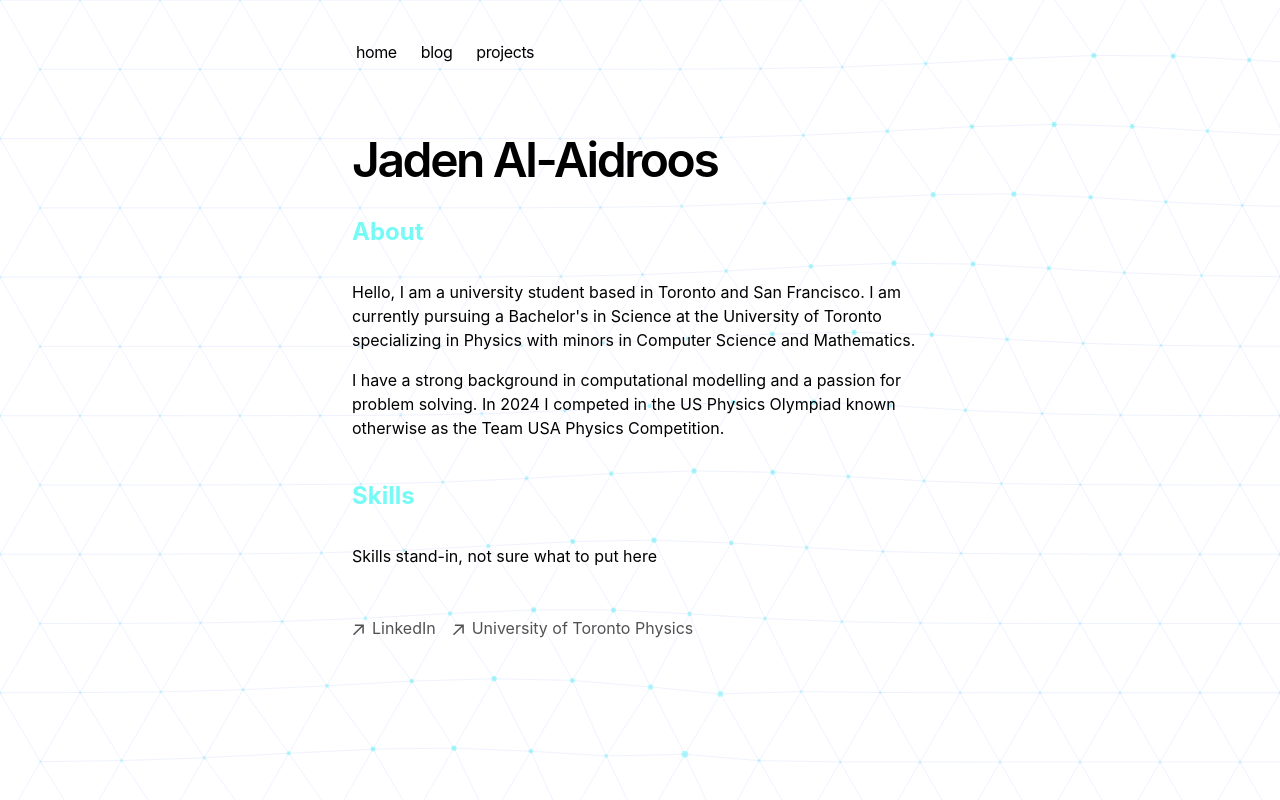
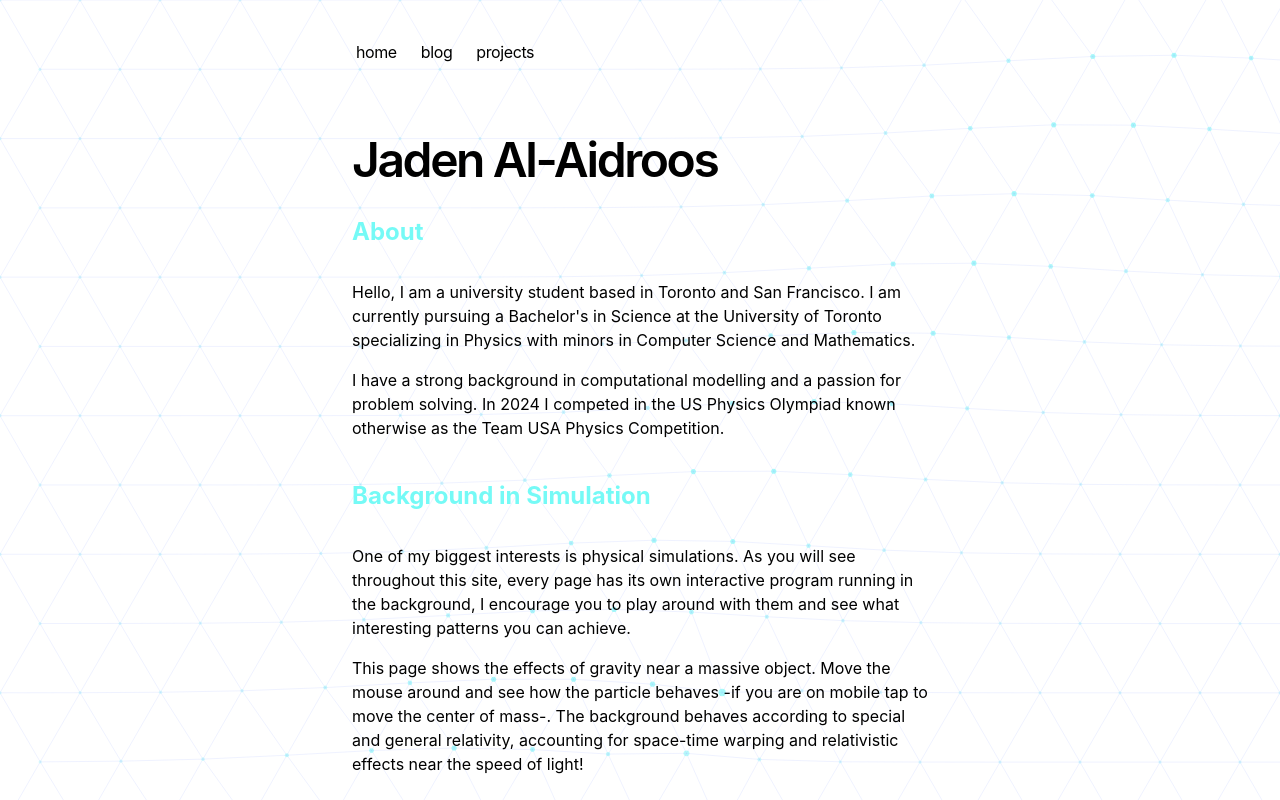
Before and after one commit to Jadenthealmighty/jaden-portfolio-v1, a Next.js app: page / in a window 1280 px wide. Shown: the top 800 px of the page. Built offline with nearby package versions, Linux system fonts and the light colour scheme.

Commit message:
Adding Text1

```diff
--- a/app/components/CubeBackground.tsx
+++ b/app/components/CubeBackground.tsx
@@ -73,7 +73,7 @@ type Vec3 = {
 
     function draw(time: number) {
 
-      const tempR = Math.min(1, Math.abs((mouse.current.y - centerY) / (centerY))) * 180;
+      const tempR = Math.min(1, Math.sqrt(Math.abs((mouse.current.y - centerY) / (centerY)))) * 180;
 
       if (mouse.current.x > 0) {
         lensF = Math.min((mouse.current.x - lensX)/(lensX), 1) * 600;
@@ -160,7 +160,7 @@ type Vec3 = {
         ctx.beginPath();
         const hue = newI;
         ctx.strokeStyle = `hsl(${hue}, 100%, ${brightness}%)`;
-        ctx.lineWidth = 6 * Math.min(Math.abs(newI - 240), Math.abs(-newI - 240)) / 360;
+        ctx.lineWidth = 6 * Math.min(Math.abs(newI - 240) % 360, Math.abs(-newI - 240) % 360) / 360;
         ctx.arc(lensX, lensY, tempR, (newI - 2.1) * piRatio, newI * piRatio);
         ctx.stroke();
     }
--- a/app/page.tsx
+++ b/app/page.tsx
@@ -16,7 +16,19 @@ export default function Page() {
         and a passion for problem solving. In 2024 I competed in the US Physics Olympiad known otherwise as the
         Team USA Physics Competition.
       </p>
-      <b />
+      <p className="mb-10"></p>
+      <h2 className= "mb-8 text-2xl font-bold text-[#75faf6]">
+        Background in Simulation
+      </h2>
+      <p className="mb-4">
+        One of my biggest interests is physical simulations. As you will see throughout this site, every page has its own
+        interactive program running in the background, I encourage you to play around with them and see what interesting patterns
+        you can achieve.  </p>
+        <p className="mb-4">
+        This page shows the effects of gravity near a massive object. Move the mouse around and see how the particle behaves -if you
+         are on mobile tap to move the center of mass-. The background behaves according to special and general relativity,
+         accounting for space-time warping and relativistic effects near the speed of light! </p>
+      <p className="mb-10"></p>
       <h2 className= "mb-8 text-2xl font-bold text-[#75faf6]">
         Skills
       </h2>
--- a/app/projects/page.tsx
+++ b/app/projects/page.tsx
@@ -3,6 +3,8 @@ export default function ProjectsPage() {
       <main className="relative z-10 px-12 py-20 max-w-4xl">
         <main className="relative z-10 px-12 pt-[40vh] pb-20 max-w-4xl lg:max-w-5xl xl:max-w-6xl">
         </main>
+
+        {/* Stuff here */}
         <h1 className="text-5xl font-bold mb-6">Projects</h1>
 
         <p className="text-gray-300 mb-10">
```
